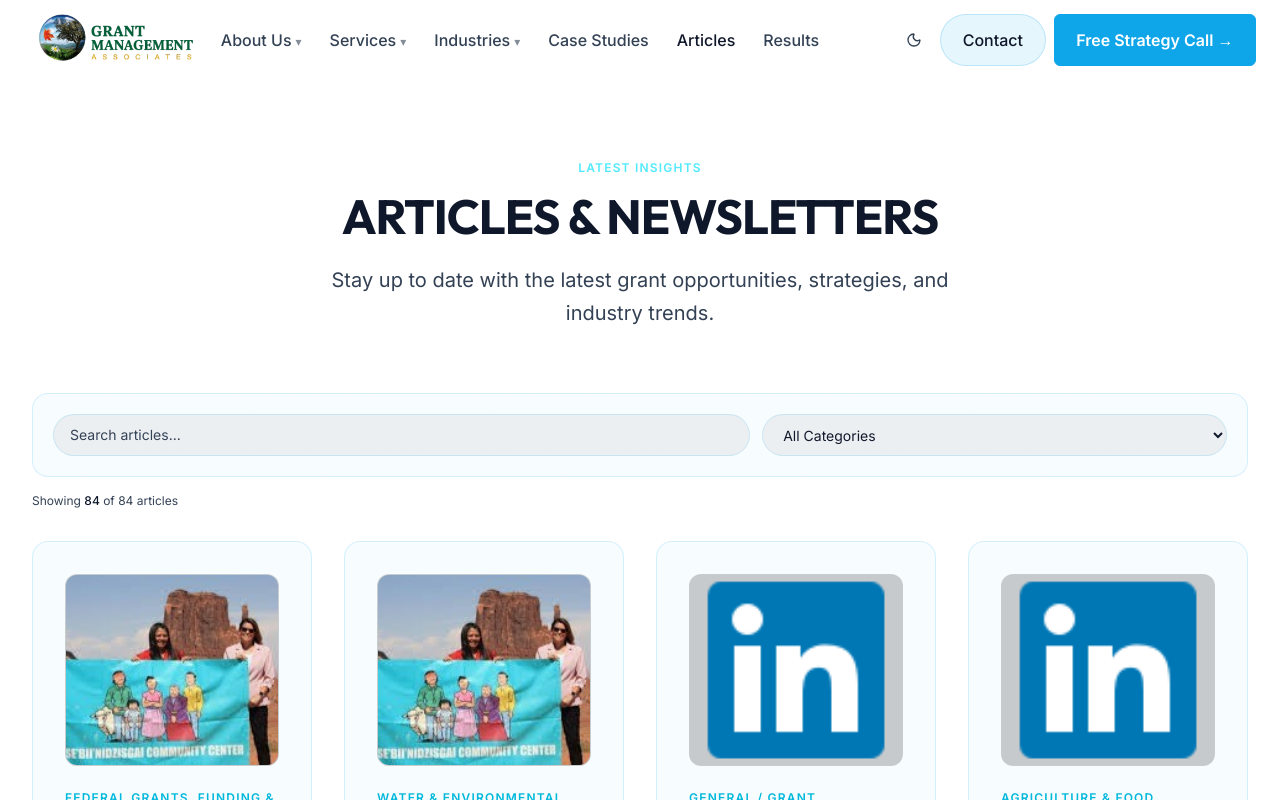
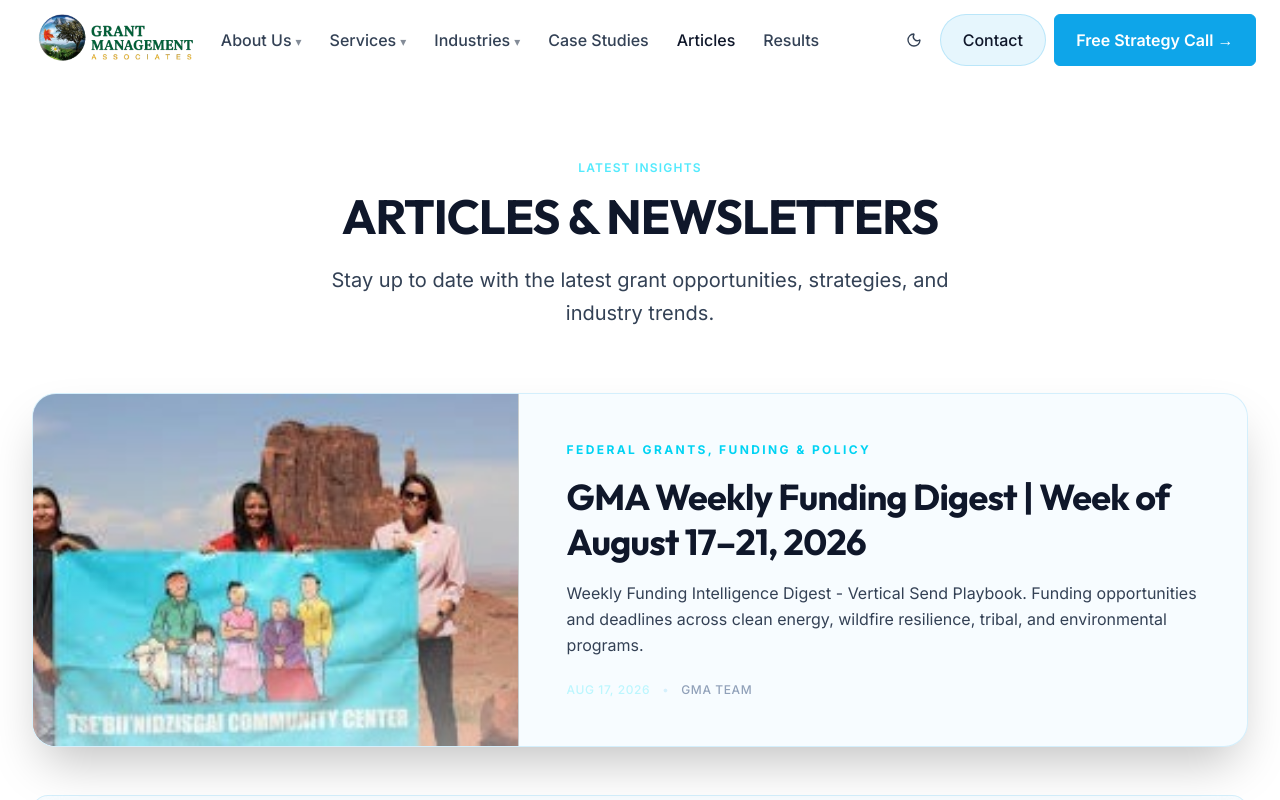
Before and after one commit to Grantmanagementassoc/Grantmanagementassociates, a Next.js app: page /articles in a window 1280 px wide. Shown: the top 800 px of the page. Built offline with nearby package versions, Linux system fonts and the light colour scheme.

Commit message:
feat: Add landscape featured tile for Weekly Digest on Articles page

```diff
--- a/src/app/articles/articles-client.tsx
+++ b/src/app/articles/articles-client.tsx
@@ -7,8 +7,11 @@ export function ArticlesClient({ items, categories }: { items: Article[]; catego
   const [category, setCategory] = useState<string>("all");
   const [q, setQ] = useState<string>("");
 
+  const newsletter = items.find(i => i.slug === "weekly-funding-digest-aug-17-21-2026");
+  const gridItems = items.filter(i => i.slug !== "weekly-funding-digest-aug-17-21-2026");
+
   const filtered = useMemo(() => {
-    return items.filter((a) => {
+    return gridItems.filter((a) => {
       if (category !== "all" && a.category !== category) return false;
       if (q) {
         const s = q.toLowerCase();
@@ -16,11 +19,34 @@ export function ArticlesClient({ items, categories }: { items: Article[]; catego
       }
       return true;
     });
-  }, [items, category, q]);
+  }, [gridItems, category, q]);
 
   return (
     <>
-      <div className="glass rounded-2xl p-5 grid gap-3 md:grid-cols-[1.5fr_1fr]">
+      {newsletter && (
+        <Link href={`/articles/${newsletter.slug}`} className="block group mb-12 relative z-10">
+          <div className="glass rounded-3xl overflow-hidden flex flex-col md:flex-row transition-all duration-300 relative group-hover:border-cyan-400/30 shadow-2xl">
+            {newsletter.image && (
+              <div className="md:w-2/5 shrink-0 relative overflow-hidden bg-black/20 border-b md:border-b-0 md:border-r border-white/5">
+                 <img src={newsletter.image} alt={newsletter.title} className="object-cover w-full h-full min-h-[250px] group-hover:scale-105 transition-transform duration-700" />
+                 <div className="absolute inset-0 bg-gradient-to-t from-background/80 via-transparent to-transparent opacity-60"></div>
+              </div>
+            )}
+            <div className="p-8 md:p-10 lg:p-12 flex flex-col justify-center relative z-20">
+              <div className="text-xs font-bold tracking-[0.2em] uppercase text-cyan-400 mb-4">{newsletter.category}</div>
+              <h2 className="text-2xl md:text-3xl lg:text-4xl font-display font-bold text-foreground mb-4 group-hover:text-cyan-300 transition-colors leading-tight">{newsletter.title}</h2>
+              <p className="text-muted text-sm md:text-base leading-relaxed mb-6 max-w-2xl">{newsletter.excerpt}</p>
+              <div className="flex items-center text-xs font-medium text-slate-400 tracking-wider">
+                <span className="uppercase text-cyan-200/70">{newsletter.date ? new Date(newsletter.date).toLocaleDateString('en-US', { month: 'short', day: 'numeric', year: 'numeric' }) : ''}</span>
+                <span className="mx-3 text-glass-border">•</span>
+                <span className="uppercase">{newsletter.author}</span>
+              </div>
+            </div>
+          </div>
+        </Link>
+      )}
+
+      <div className="glass rounded-2xl p-5 grid gap-3 md:grid-cols-[1.5fr_1fr] relative z-10">
         <input
           value={q}
           onChange={(e) => setQ(e.target.value)}
```
